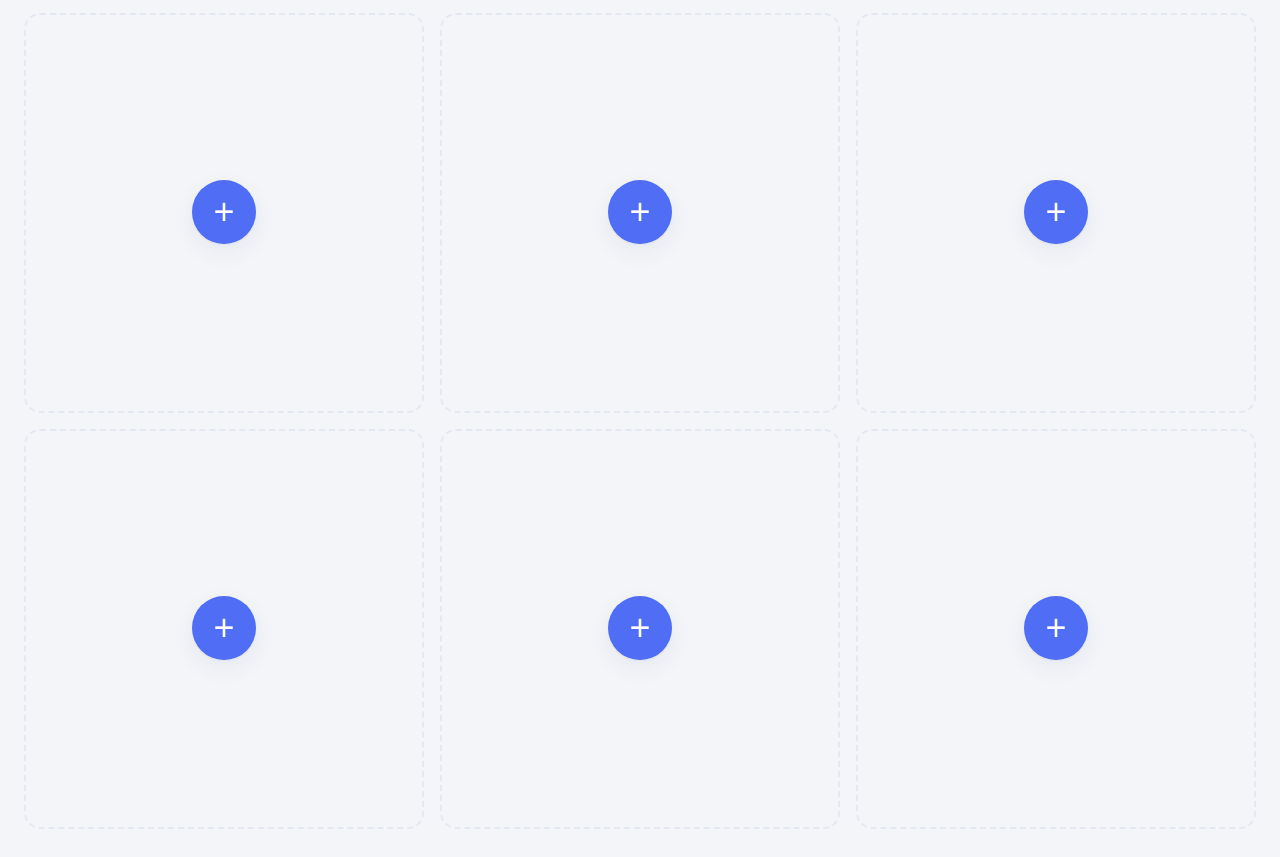
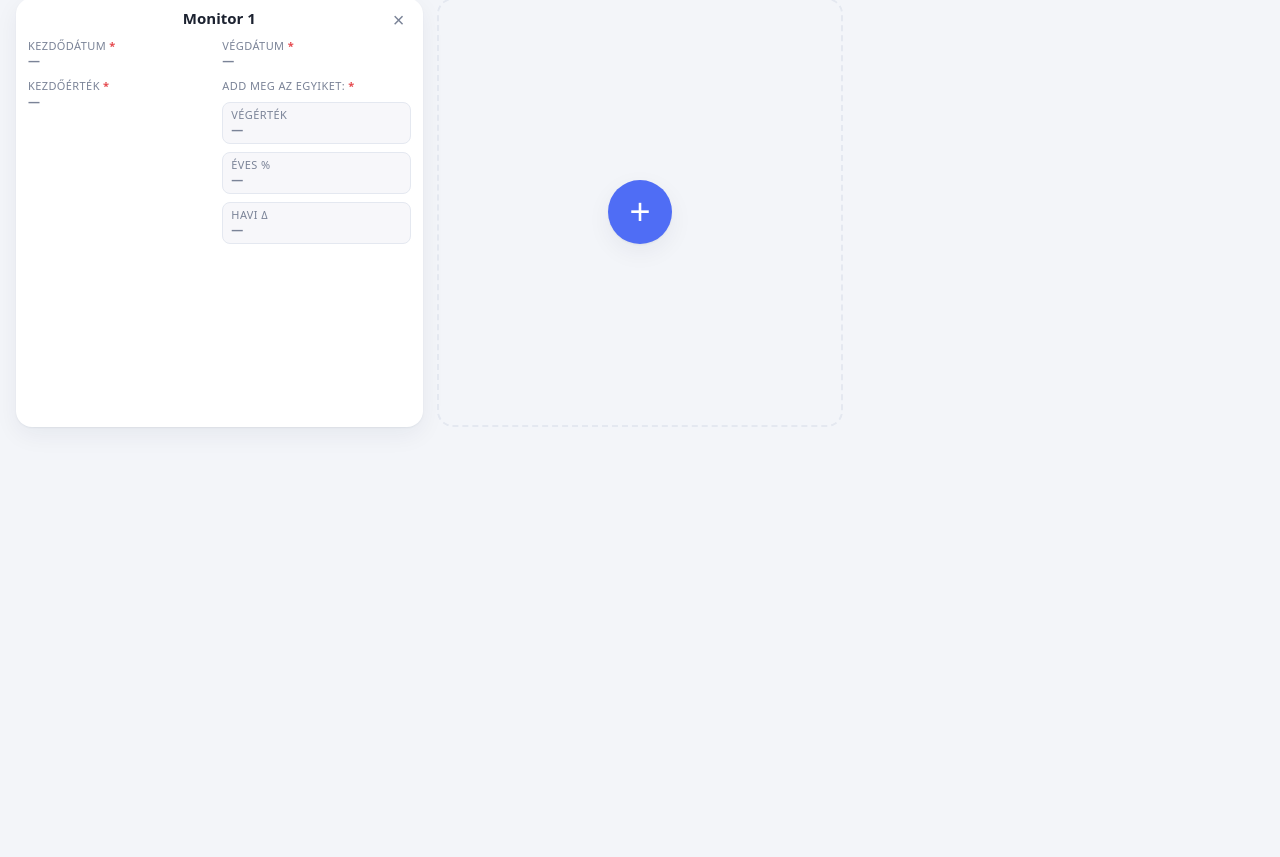
Before and after one commit to dave1526/dave1526.github.io, a plain HTML site: page zsemonitor/index.html in a window 1280 px wide. Shown: the part 58-915 px from the top of the page. After the commit the page ends 800 px from the top, so only its background shows below. Drawn offline with Linux system fonts and the light colour scheme.

Commit message:
make zsemonitor more compact

```diff
--- a/zsemonitor/index.html
+++ b/zsemonitor/index.html
@@ -14,27 +14,29 @@
 }
 *{box-sizing:border-box}
 body{margin:0;background:var(--bg);color:var(--text);font:15px/1.4 system-ui,-apple-system,"Segoe UI",Roboto,sans-serif}
-header{padding:18px 24px 6px;font-size:22px;font-weight:700;letter-spacing:.3px}
+header{position:sticky;top:0;z-index:10;background:var(--bg);height:48px;display:flex;align-items:center;padding:0 24px;font-size:22px;font-weight:700;letter-spacing:.3px;transition:font-size .2s,box-shadow .2s}
+header.small{font-size:15px;box-shadow:0 1px 0 var(--line),0 4px 12px rgba(20,30,60,.08)}
 header span{color:var(--accent)}
-main{display:grid;grid-template-columns:1fr;gap:16px;padding:16px 24px 28px}
+main{display:grid;grid-template-columns:1fr;gap:14px;padding:8px 16px 24px}
 @media (min-width:1100px){main{grid-template-columns:repeat(3,1fr)}}
-.panel{position:relative;container-type:inline-size;background:var(--card);border-radius:16px;box-shadow:var(--shadow);min-height:400px;display:flex;flex-direction:column;padding:12px 14px 14px;--c:var(--grey)}
+.panel{position:relative;container-type:inline-size;background:var(--card);border-radius:16px;box-shadow:var(--shadow);min-height:320px;display:flex;flex-direction:column;padding:10px 12px 12px;--c:var(--grey)}
 .panel.st-amber{--c:var(--amber)} .panel.st-grey{--c:var(--grey)} .panel.st-green{--c:var(--green)}
+.panel[hidden]{display:none}
 .panel.empty{background:transparent;border:2px dashed var(--line);box-shadow:none;align-items:center;justify-content:center}
 .add{width:64px;height:64px;border-radius:50%;border:none;background:var(--accent);color:#fff;font-size:36px;line-height:1;cursor:pointer;box-shadow:var(--shadow);transition:transform .15s}
 .add:hover{transform:scale(1.08)}
 .x{position:absolute;top:8px;right:10px;width:28px;height:28px;border:none;border-radius:8px;background:transparent;color:var(--muted);font-size:20px;cursor:pointer}
 .x:hover{background:var(--danger);color:#fff}
-.title{text-align:center;font-size:17px;font-weight:600;padding:0 32px;min-height:28px}
+.title{text-align:center;font-size:15px;font-weight:600;padding:0 32px;min-height:24px}
 .ed{display:inline-block;cursor:text;border-radius:6px;padding:1px 4px;margin:-1px -4px;max-width:100%}
 .ed:hover{background:rgba(127,127,160,.12)}
 .ed .empty{color:var(--muted)}
 .ed input{font:inherit;color:inherit;text-align:inherit;background:transparent;border:none;outline:2px solid var(--accent);border-radius:6px;padding:0 4px;margin:-1px -4px;width:100%;min-width:60px}
 .title .ed{display:inline-block;max-width:100%}
 .title input{text-align:center;width:200px;max-width:100%}
-.body{flex:1;display:grid;grid-template-columns:1fr 2fr 1fr;gap:8px;margin-top:10px;min-height:240px}
-.col{display:flex;flex-direction:column;gap:12px;font-size:13px;min-width:0}
-.col .rad{padding:6px 10px;border:1px solid var(--line);border-radius:8px;background:rgba(127,127,160,.06);transition:background .15s,border-color .15s}
+.body{flex:1;display:grid;grid-template-columns:1fr 2fr 1fr;gap:6px;margin-top:6px;min-height:170px}
+.col{display:flex;flex-direction:column;gap:8px;font-size:12px;min-width:0}
+.col .rad{padding:4px 8px;border:1px solid var(--line);border-radius:8px;background:rgba(127,127,160,.06);transition:background .15s,border-color .15s}
 .col .rad.sel{border-color:var(--accent);background:rgba(79,109,245,.12)}
 .col .rad.sel label{color:var(--accent)}
 .col label{display:block;color:var(--muted);font-size:11px;text-transform:uppercase;letter-spacing:.4px}
@@ -45,23 +47,23 @@ main{display:grid;grid-template-columns:1fr;gap:16px;padding:16px 24px 28px}
 .ed:has(>input[type=date]){position:relative;display:inline-block;min-width:60px}
 .ed>input[type=date]{position:absolute;inset:0;width:100%;height:100%;opacity:0;border:0;padding:0;margin:0;font-size:16px;cursor:pointer;-webkit-appearance:none;appearance:none;background:transparent}
 .ed>input[type=date]::-webkit-calendar-picker-indicator{position:absolute;inset:0;width:100%;height:100%;margin:0;padding:0;cursor:pointer}
-.chart{position:relative;min-width:0;min-height:220px}
+.chart{position:relative;min-width:0;min-height:160px}
 .bad .dt{color:var(--danger)}
 .err{width:fit-content;max-width:100%;box-sizing:border-box;text-align:center;margin:0 auto 10px;padding:8px 12px;border-radius:8px;background:rgba(229,72,77,.12);color:var(--danger);font-weight:600;font-size:13px}
 .chart svg{position:absolute;inset:0;width:100%;height:100%;color:var(--c)}
-.info{display:flex;flex-wrap:wrap;gap:8px 20px;align-items:center;justify-content:space-between;margin-top:10px;padding-top:10px;border-top:1px solid var(--line)}
+.info{display:flex;flex-wrap:wrap;gap:6px 16px;align-items:center;justify-content:space-between;margin-top:6px;padding-top:6px;font-size:13px;border-top:1px solid var(--line)}
 .info[hidden],.err[hidden]{display:none}
 .info .it{display:flex;flex-direction:column}
 .info .it small{color:var(--muted);font-size:11px;text-transform:uppercase;letter-spacing:.4px}
 .info .it span{font-variant-numeric:tabular-nums;font-weight:600}
-.info .cur span{font-size:24px;font-weight:800;color:var(--c)}
+.info .cur span{font-size:20px;font-weight:800;color:var(--c)}
 .light{width:20px;height:20px;border-radius:50%;background:var(--c);box-shadow:0 0 10px var(--c)}
 .st-amber .light{animation:blink 2s steps(1) infinite}
 .st-grey .light{box-shadow:none}
 @keyframes blink{0%,49.99%{opacity:1}50%,100%{opacity:.15}}
 @container (max-width:420px){
   .body{grid-template-columns:1fr 1fr}
-  .chart{grid-column:1/-1;grid-row:2;min-height:240px}
+  .chart{grid-column:1/-1;grid-row:2;min-height:165px}
 }
 </style>
 </head>
@@ -224,12 +226,20 @@ function build(i){
   if(!p.active){
     el.classList.add('empty');
     const b=$('button','add','+');b.title='Monitor hozzáadása';
-    b.onclick=()=>{S[i]=blank(i);S[i].active=true;save(i);build(i);};
+    b.onclick=()=>{S[i]=blank(i);S[i].active=true;save(i);build(i);layout();};
     el.append(b);refs[i].fields=[];return;
   }
   const fields=[];
   const x=$('button','x','×');x.title='Törlés';
-  x.onclick=()=>{S[i]=blank(i);save(i);build(i);};
+  x.onclick=()=>{
+    for(let j=i;j<N-1;j++){
+      const n=S[j+1];
+      S[j]=n.active?Object.assign(n,{title:n.title==='Monitor '+(j+2)?'Monitor '+(j+1):n.title}):blank(j);
+    }
+    S[N-1]=blank(N-1);
+    for(let j=i;j<N;j++){save(j);build(j);}
+    layout();
+  };
   const title=editable({max:30,display:()=>p.title||'Monitor '+(i+1),edit:()=>p.title,
     change:v=>{p.title=v;save(i);},
     commit:()=>{if(!p.title.trim()){p.title='Monitor '+(i+1);save(i);}}});
@@ -322,16 +332,16 @@ function draw(i,c,st,now){
   const range=hi-lo,dec=range<5?2:range<50?1:0;
   const yt=[0,1,2,3,4].map(k=>lo+range*k/4);
   const fmtY=v=>group(v.toFixed(dec).replace('.',','));
-  const ml=Math.max(...yt.map(v=>fmtY(v).length))*6.4+16,mr=20,mt=12,mb=26;
+  const ml=Math.max(...yt.map(v=>fmtY(v).length))*6.4+16,mr=20,mt=8,mb=22;
   const pw=W-ml-mr,ph=H-mt-mb;if(pw<30||ph<30)return;
   const X=t=>ml+(t-c.sd)/(c.ed-c.sd)*pw,Y=v=>mt+ph-(v-lo)/range*ph;
-  const f=n=>n.toFixed(1),tx='fill="var(--muted)" font-size="11"';
+  const f=n=>n.toFixed(1),tx='fill="var(--muted)" font-size="10"';
   let s='';
   yt.forEach(v=>{s+=`<line x1="${ml}" x2="${ml+pw}" y1="${f(Y(v))}" y2="${f(Y(v))}" stroke="var(--line)"/>`+
     `<text x="${ml-6}" y="${f(Y(v)+4)}" text-anchor="end" ${tx}>${fmtY(v)}</text>`;});
   xticks(c.sd,c.ed,Math.max(2,Math.floor(pw/60))).forEach(t=>{const x=X(t.d);
     s+=`<line x1="${f(x)}" x2="${f(x)}" y1="${mt+ph}" y2="${mt+ph+4}" stroke="var(--muted)"/>`+
-       `<text x="${f(x)}" y="${mt+ph+17}" text-anchor="middle" ${tx}>${t.s}</text>`;});
+       `<text x="${f(x)}" y="${mt+ph+15}" text-anchor="middle" ${tx}>${t.s}</text>`;});
   s+=`<path d="M${f(X(c.sd))},${f(Y(c.S0))}L${f(X(c.ed))},${f(Y(c.E))}L${f(X(c.ed))},${mt+ph}L${f(X(c.sd))},${mt+ph}Z" fill="currentColor" fill-opacity=".18"/>`;
   s+=`<line x1="${ml}" x2="${ml}" y1="${mt}" y2="${mt+ph}" stroke="var(--muted)"/><line x1="${ml}" x2="${ml+pw}" y1="${mt+ph}" y2="${mt+ph}" stroke="var(--muted)"/>`;
   s+=`<line x1="${f(X(c.sd))}" y1="${f(Y(c.S0))}" x2="${f(X(c.ed))}" y2="${f(Y(c.E))}" stroke="currentColor" stroke-width="2.5" stroke-linecap="round"/>`;
@@ -344,14 +354,24 @@ function draw(i,c,st,now){
 }
 
 /* ---------- init ---------- */
+function layout(){
+  const nx=S.findIndex(p=>!p.active);
+  refs.forEach((r,i)=>{r.el.hidden=!(S[i].active||i===nx);});
+  for(let i=0;i<N;i++)if(S[i].active)draw(i);
+}
 const grid=document.getElementById('grid');
 for(let i=0;i<N;i++){
   S[i]=load(i);
   const el=$('section','panel');grid.append(el);refs[i]={el,fields:[]};
   build(i);
 }
+if(!S.some(p=>p.active)){S[0].active=true;save(0);build(0);}
+layout();
 setInterval(()=>{for(let i=0;i<N;i++)if(S[i].active)update(i);},1000);
 })();
+const hd=document.querySelector('header');
+const onScroll=()=>{const y=window.scrollY,s=hd.classList.contains('small');if(!s&&y>40)hd.classList.add('small');else if(s&&y<8)hd.classList.remove('small');};
+addEventListener('scroll',onScroll,{passive:true});onScroll();
 </script>
 </body>
 </html>
```
